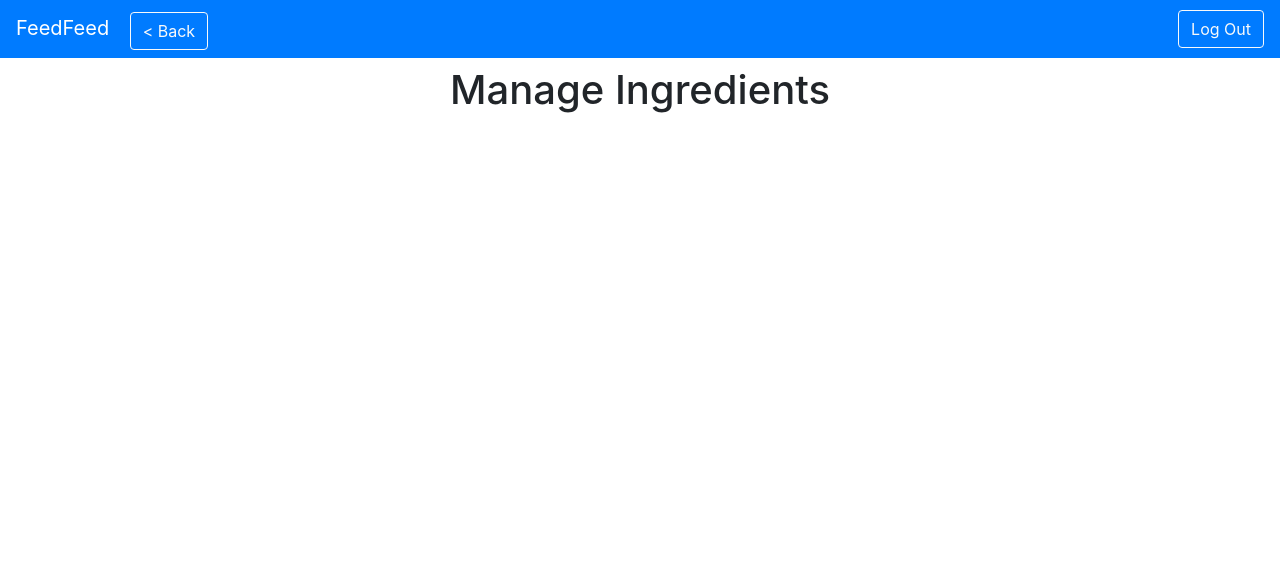
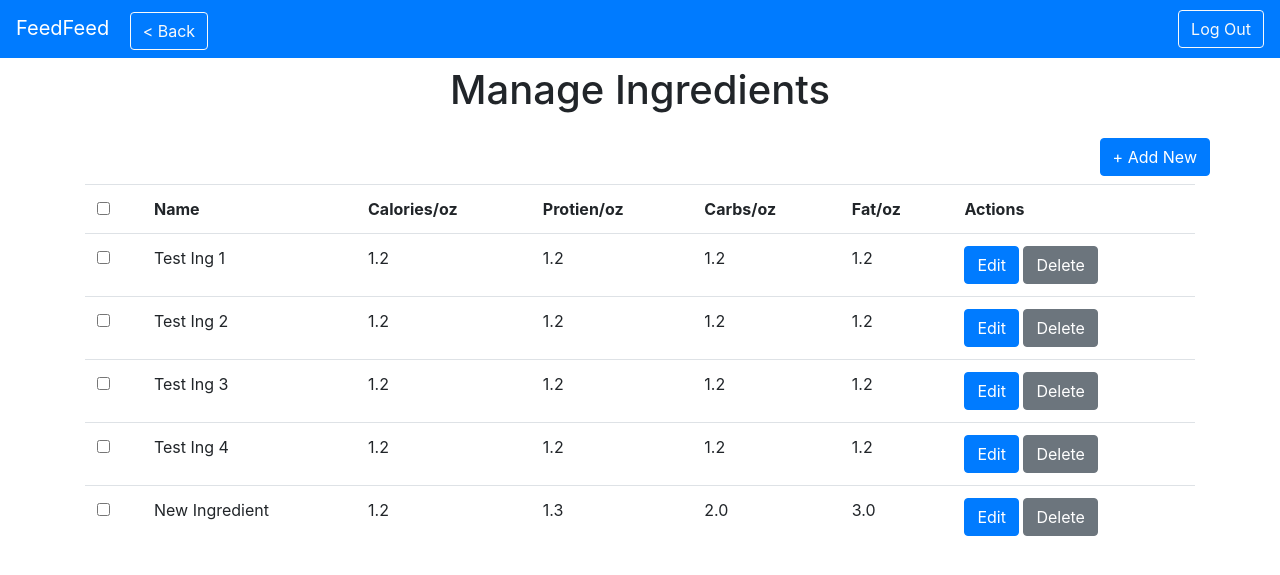
Before and after one commit to HarrySchreiber/FeedFeed, a Flask app: page /dash/ingredients/ in a window 1280 px wide. Shown: the top 575 px of the page. Run offline with Flask 2, Linux system fonts and the light colour scheme; data comes from the database, SQL or seed files in the repository; both versions use the stored data as it was after the commit; some libraries are stand-ins or nearby versions.

Commit message:
Add and edit ingredients

```diff
--- /dev/null
+++ b/FeedFeed/feedFeedData.py
@@ -0,0 +1,15 @@
+import os
+
+class Ingredient:
+    def __init__(self, id, name, calories, protein, carbs, fat, isMeal):
+        self.id = id
+        self.name = name
+        self.calories = calories
+        self.protein = protein
+        self.carbs = carbs
+        self.fat = fat
+        self.isMeal = isMeal
+    def __str__(self):
+        return f"{self.id}: {self.name}, {self.calories}, {self.protein}, {self.carbs}, {self.fat}, {self.isMeal}"
+    def __repr__(self):
+        return f"Ingredient: {self.id}"
--- a/FeedFeed/server.py
+++ b/FeedFeed/server.py
@@ -1,7 +1,9 @@
 #TODO: I'm pretty sure this is how were going to host our app, but I could be jumping the gun so not sure we'll use this
 import os
-from flask import Flask, render_template, request, redirect, url_for, session, flash #TODO: Not sure all of these are nesessary yet, but well find out
+from flask import Flask, render_template, request, redirect, url_for, session, flash, g, abort #TODO: Not sure all of these are nesessary yet, but well find out
 import sqlite3
+
+from feedFeedData import Ingredient
 
 app = Flask(__name__)
 app.config["SECRET_KEY"] = os.urandom(32)
@@ -9,6 +11,23 @@ app.config["SECRET_KEY"] = os.urandom(32)
 #Settings for testing
 app.config['SEND_FILE_MAX_AGE_DEFAULT'] = 0
 conn = sqlite3.connect
+
+#Database connection
+DATABASE = 'Database.db'
+
+def get_db():
+    db = getattr(g, "_database", None)
+    if db is None:
+        db = g._database = sqlite3.connect(DATABASE)
+    return db
+
+@app.teardown_appcontext
+def close_connection(exception):
+    db = getattr(g, "_database", None)
+    if db is not None:
+        db.close()
+
+#Routes
 
 #TODO: Populate this with Logic to route to Login Screen or Home Screen depending on if the user is logged into an account
 @app.route("/")
@@ -27,17 +46,180 @@ def adminHome():
 def adminMealManager():
     return render_template("admin_meals.html",
                             username="Administrator",
-                            uiSectionName="Home",
+                            uiSectionName="Meals",
                             showBackButton=True,
                             backLink=url_for("adminHome"))
 
+#Displays all the ingredients in the database in a readable format and provides management options
 @app.route("/dash/ingredients/")
 def adminIngredientManager():
+    ingData = dict()
+
+    c = get_db().cursor()
+
+    t = c.execute("""
+        SELECT id, name, calories, protein, carbs, fat FROM Ingredient;
+    """).fetchall()
+
+    for record in t:
+        ingData[record[0]] = Ingredient(record[0], record[1], record[2], record[3], record[4], record[5], False)
+
     return render_template("admin_ingredients.html",
                             username="Administrator",
-                            uiSectionName="Home",
+                            uiSectionName="Ingredients",
                             showBackButton=True,
-                            backLink=url_for("adminHome"))
+                            backLink=url_for("adminHome"),
+                            tableData = ingData)
+
+@app.route("/dash/ingredients/edit/", methods=["GET"])
+def adminEditIngredient():
+    args = request.args
+
+    #If an action was specified and valid, use that. Otherwise, "New"
+    if "action" in args:
+        if args["action"] == "New" or args["action"] == "Edit":
+            action = args["action"]
+    else:
+        action = "New"
+
+    if action == "New":
+        return render_template("admin_edit_ingredient.html",
+                                username="Administrator",
+                                uiSectionName=f"{action} Ingredient",
+                                showBackButton=True,
+                                backLink=url_for("adminIngredientManager"),
+                                action=action)
+    elif action == "Edit":
+        if "id" in args:
+            try:
+                ingId = int(args["id"])
+            except:
+                abort(404)
+
+            #Fetch ingredient information
+            c = get_db().cursor()
+
+            ingInfo = c.execute("""
+                SELECT id, name, calories, protein, carbs, fat, is_meal FROM Ingredient WHERE id == ?
+            """, (ingId,)).fetchone()
+
+            currentIngredient = Ingredient(ingInfo[0], ingInfo[1], ingInfo[2], ingInfo[3], ingInfo[4], ingInfo[5], ingInfo[6] == 1)
+
+            return render_template("admin_edit_ingredient.html",
+                                    username="Administrator",
+                                    uiSectionName=f"{action} Ingredient",
+                                    ingredient=currentIngredient,
+                                    showBackButton=True,
+                                    backLink=url_for("adminIngredientManager"),
+                                    action=action)
+
+    abort(404)
+
+@app.route("/dash/ingredients/edit/", methods=["POST"])
+def adminEditIngredientPost():
+    print(f"Submitted ing with id {request.form.get('id')}, isMeal is: {request.form.get('isMeal')}")
+    #Get db cursor
+    c = get_db().cursor()
+
+    #Validation
+    data = dict()
+    fields = ["id", "ingName", "isMeal", "calories", "protein", "carbs", "fat"]
+    numFields = ["calories", "protein", "carbs", "fat"]
+    ingId = 0 #Init with bogus id
+
+    for field in fields:
+        data[field] = request.form.get(field)
+
+    valid = True
+    for field in fields:
+        if field != "isMeal" and (data[field] is None or data[field] == ""):
+            valid = False
+            flash(f"{field} cannot be blank")
+
+    #Check numbers
+    if valid:
+        for field in numFields:
+            try:
+                if float(data[field]) < 0:
+                    valid = False
+                    flash(f"{field} cannot be less than zero")
+            except:
+                valid = False
+                flash(f"{field} must be a float")
+
+    #Check results against database (neg id means adding new)
+    if valid:
+        try:
+            ingId = int(data["id"])
+
+            print(f"Id: {ingId}")
+
+            if ingId > 0:
+                #Check id
+                cnt = c.execute("""
+                    SELECT COUNT(*) FROM Ingredient WHERE id == ?
+                """, (ingId,)).fetchone()
+                if int(cnt[0]) != 1:
+                    valid = False
+                    flash("Attempting to edit ingredient that doesn't exist")
+                else:
+                    #Check name
+                    currentName = c.execute("""
+                        SELECT name FROM Ingredient WHERE id == ?
+                    """, (ingId,)).fetchone()
+                    if data["ingName"] != currentName[0]:
+                        valid = False
+                        flash("Cannot change name of existing ingredient")
+            elif ingId == -1:
+                cntName = c.execute("""
+                    SELECT COUNT(*) FROM Ingredient WHERE name = ?
+                """, (data["ingName"],)).fetchone()
+
+                if int(cntName[0]) != 0:
+                    valid = False
+                    flash(f"Ingredient \"{data['ingName']}\" already exists, please edit existing ingredient or choose a different name")
+                    redirect(url_for("adminEditIngredient"))
+            else:
+                valid = False
+                flash("Invalid id value supplied")
+        except:
+            valid = False
+            flash("Invalid id value supplied")
+
+    if not valid:
+        redirect(url_for("adminEditIngredient"))
+
+    #Now that the input is validated, lets add it to the db
+    #Clean up isMeal
+    if data["isMeal"] is None:
+        isMealVal = 0
+    else:
+        isMealVal = 1
+
+    if ingId == -1:
+        #get max id
+        maxId = c.execute("""
+            SELECT MAX(id) FROM Ingredient
+        """).fetchone()
+
+        newId = int(maxId[0]) + 1
+
+        c.execute("""
+            INSERT INTO Ingredient (id, calories, protein, carbs, fat, is_meal, name)
+            VALUES (?, ?, ?, ?, ?, ?, ?);
+        """, (newId, data["calories"], data["protein"], data["carbs"], data["fat"], isMealVal, data["ingName"]))
+
+    elif ingId > 0:
+        c.execute("""
+           UPDATE Ingredient
+           SET calories = ?, protein = ?, carbs = ?, fat = ?, is_meal = ?
+           WHERE id == ?
+        """, (data["calories"], data["protein"], data["carbs"], data["fat"], isMealVal, data["id"]))
+
+    get_db().commit()
+
+    return redirect(url_for("adminIngredientManager"))
+
 @app.route("/home/")
 def get_user_home():
     return render_template("user_home.html")
--- /dev/null
+++ b/FeedFeed/static/scripts/data_explorer_script.js
@@ -0,0 +1,26 @@
+var itemsSelected = []
+
+window.addEventListener("DOMContentLoaded", function() {
+
+    let dTable = document.getElementById("data-table");
+
+    //Listen on checkboxes
+    let checks = document.getElementsByClassName("dataCheck");
+
+    for (check of checks) {
+        check.addEventListener("change", function() {
+            if (this.checked == true) {
+                let elId = this.getAttribute("name")
+                itemsSelected.push(elId)
+
+                this.parentElement.parentElement.classList.add("table-primary")
+            }
+            if (this.checked == false) {
+                let elId = this.getAttribute("name")
+
+                this.parentElement.parentElement.classList.remove("table-primary")
+            }
+        })
+    }
+
+});
--- a/FeedFeed/static/styles/admin_style.css
+++ b/FeedFeed/static/styles/admin_style.css
@@ -37,3 +37,13 @@
     height: 20vw;
     max-height: 100px;
 }
+
+.newItemButton {
+    max-width: 200px;
+}
+
+/* DATA TABLE STYLES */
+
+#data-table tr.tData {
+
+}
--- a/FeedFeed/templates/admin_ingredients.html
+++ b/FeedFeed/templates/admin_ingredients.html
@@ -1,7 +1,51 @@
 {% extends "admin_base.html" %}
+
+{% block resources %}
+{{super()}}
+<script src="/static/scripts/data_explorer_script.js"></script>
+{% endblock %}
 
 {% block main %}
 <div class="container">
+    {% for message in get_flashed_messages() %}
+            <div class="alert alert-warning">
+                <button type="button" class="close" data-dismiss="alert">
+                    &times;
+                </button>
+                {{ message }}
+            </div>
+    {% endfor %}
     <h1 class="text-center py-3">Manage Ingredients</h1>
+    <div class="row justify-content-end mb-2">
+        <a class="btn btn-primary newItemButton" href="{{url_for('adminEditIngredient')}}?action=New">+ Add New</a>
+    </div>
+    <table id="data-table" class="table table-hover">
+        <tbody>
+            <tr class="tHead">
+                <th><input type="checkbox"></th>
+                <th>Name</th>
+                <th>Calories/oz</th>
+                <th>Protien/oz</th>
+                <th>Carbs/oz</th>
+                <th>Fat/oz</th>
+                <th>Actions</th>
+            </tr>
+
+            {% for id, val in tableData.items() %}
+            <tr class="tData">
+                <td><input class="dataCheck" name="{{id}}" type="checkbox"></td>
+                <td>{{val.name}}</td>
+                <td>{{val.calories}}</td>
+                <td>{{val.protein}}</td>
+                <td>{{val.carbs}}</td>
+                <td>{{val.fat}}</td>
+                <td>
+                    <a class="btn btn-primary" href="{{url_for('adminEditIngredient')}}?action=Edit&id={{id}}">Edit</a>
+                    <button class="btn btn-secondary">Delete</button>
+                </td>
+            </tr>
+            {% endfor %}
+        </tbody>
+    </table>
 </div>
 {% endblock %}
```
Also changed, not shown: FeedFeed/templates/admin_edit_ingredient.html (added, +73 -0 lines), FeedFeed/Database.db.
